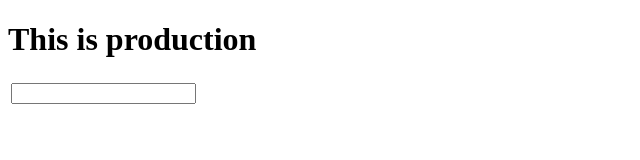
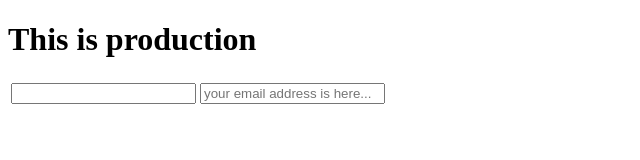
Before and after one commit to mollahsamim4/git-testing, a plain HTML site: page index.html in a window 1280 px wide. Shown: the whole page, without its empty margins (0-640 px from the left). Drawn offline with Linux system fonts and the light colour scheme.

Commit message:
Update index.html

```diff
--- a/index.html
+++ b/index.html
@@ -13,6 +13,7 @@
 		<tr>
 			<td>
 				<input type="text" name="username"/>
+				<input type='email' name='email' placeholder="your email address is here..."/>
 
 			</td>
 		</tr>
```
